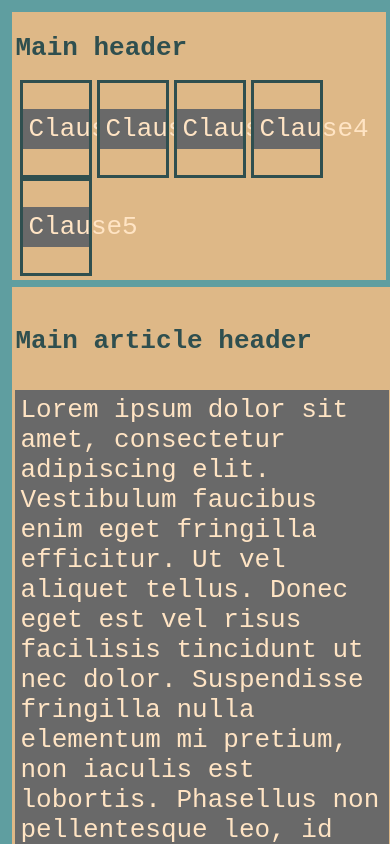
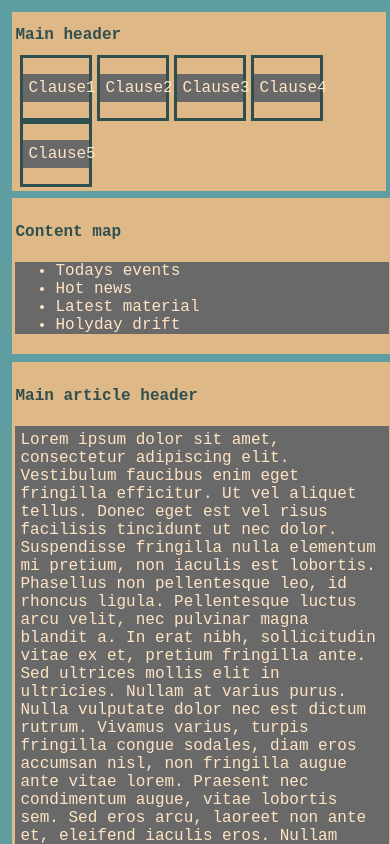
Before and after one commit to AndrewMZ6/andrewmz6.github.io, a plain HTML site: page diva.html in a window 390 px wide. Shown: the top 844 px of the page. Drawn offline with Linux system fonts and the light colour scheme.

Commit message:
reduced font size at mobile devices

```diff
--- a/diva.html
+++ b/diva.html
@@ -60,12 +60,12 @@
             font-size: 27px;
         }
         @media screen and (max-width: 800px) {
-            .column1, .column3 {
-                display: none;
+            .column1, .column2, .column3 {
+                width: 100%;
             }
-            .column2{
-            width: 100%;
-        }
+            p, li, h1, h4 {
+                font-size: 16px;
+            }
         }
     </style>
 </head>
```
